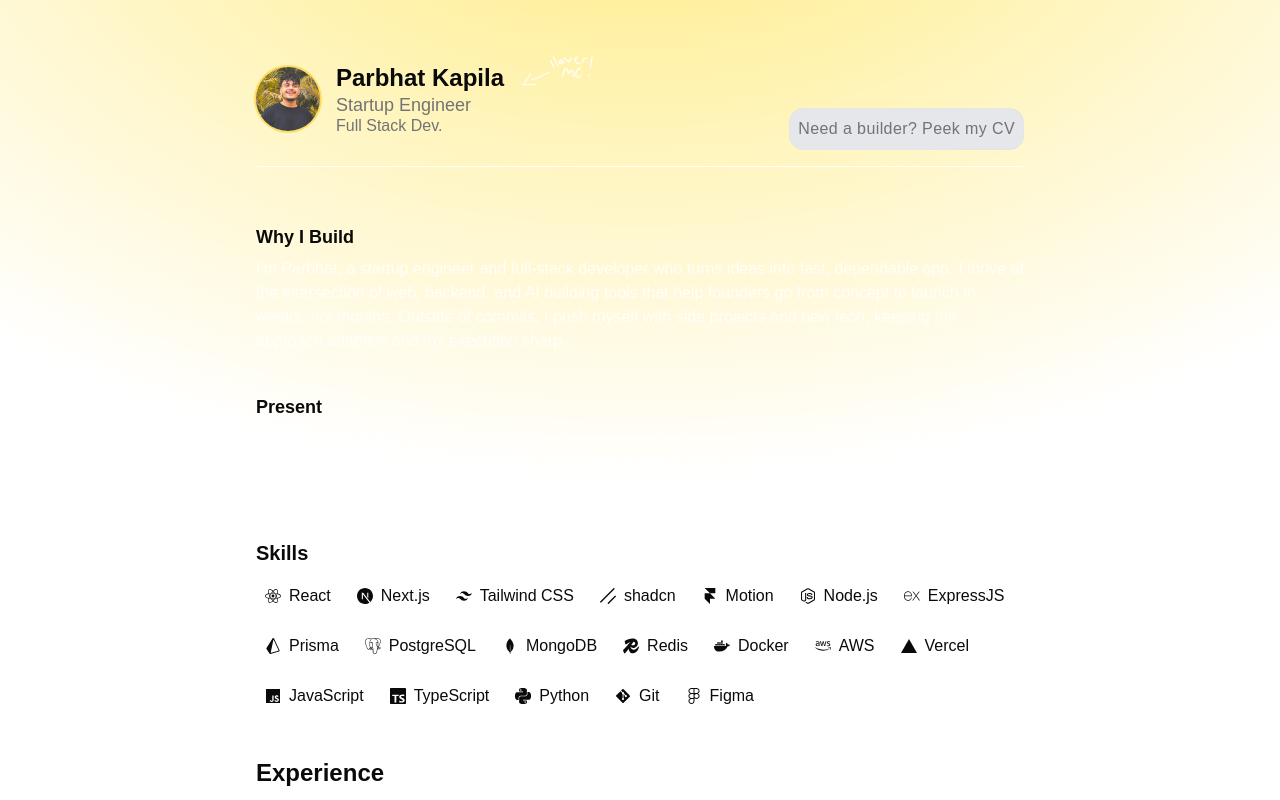
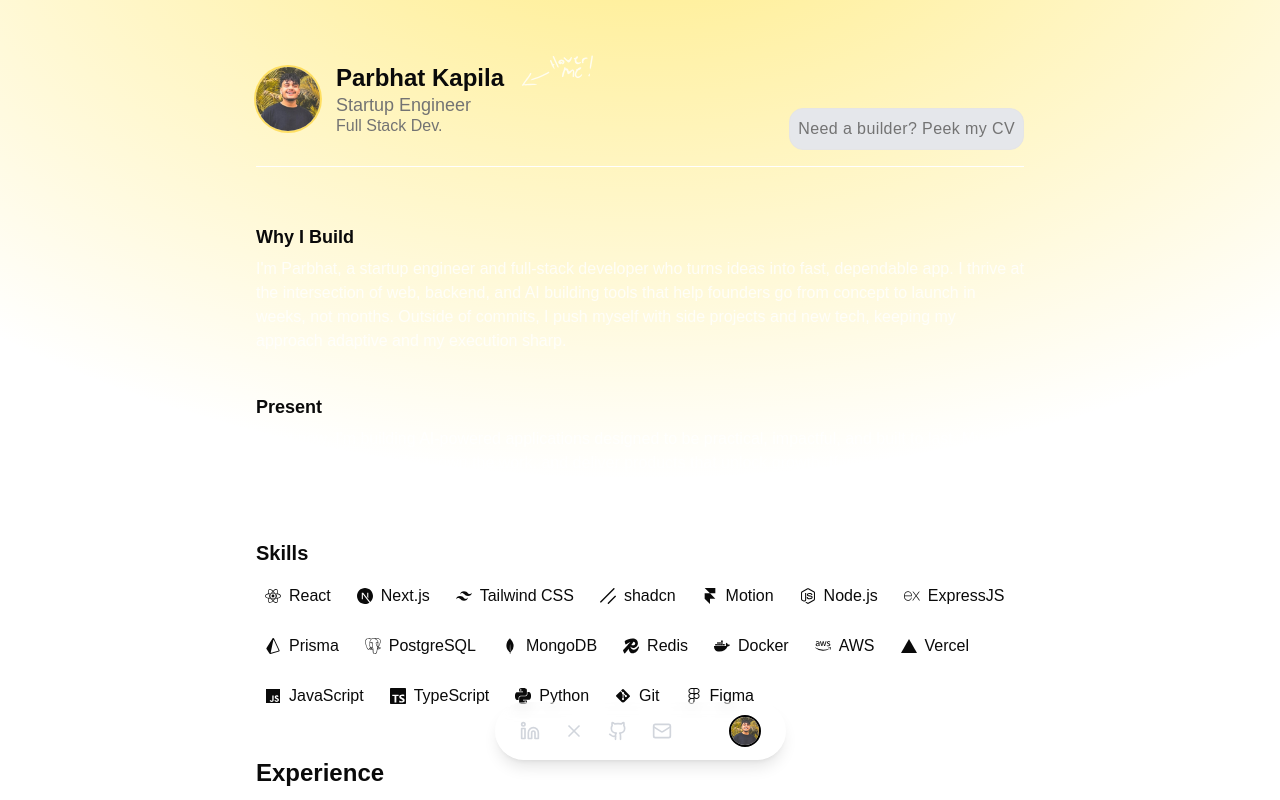
Before and after one commit to parbhatkapila4/portfolio, a Next.js app: page / in a window 1280 px wide. Shown: the top 800 px of the page. Built offline with nearby package versions, Linux system fonts and the light colour scheme.

Commit message:
Footer Initialize

```diff
--- a/src/app/page.tsx
+++ b/src/app/page.tsx
@@ -1,5 +1,6 @@
 import About from "@/components/About";
 import Experience from "@/components/Experience";
+import SocialFooters from "@/components/Footer";
 import Header from "@/components/Header";
 import Skills from "@/components/Skills";
 
@@ -11,6 +12,7 @@ export default function Home() {
       <Skills />
 
       <Experience />
+      <SocialFooters />
     </>
   );
 }
--- /dev/null
+++ b/src/components/Footer.tsx
@@ -0,0 +1,60 @@
+import { Github, Linkedin, Mail, X } from "lucide-react";
+import Image from "next/image";
+import Link from "next/link";
+
+const socialMedia = [
+  {
+    name: "LinkedIn",
+    url: "https://www.linkedin.com/in/parbhat-kapila/",
+    icon: Linkedin,
+  },
+  {
+    name: "X",
+    url: "https://x.com/Devcodies",
+    icon: X,
+  },
+  {
+    name: "Github",
+    url: "https://github.com/parbhatkapila4",
+    icon: Github,
+  },
+  {
+    name: "Email",
+    url: "mailto:parbhatkapila4@gmail.com",
+    icon: Mail,
+  },
+];
+
+const SocialFooters = () => {
+  return (
+    <nav className="fixed bottom-10 left-0 right-0 z-50 flex justify-center">
+      <div className="flex items-center  backdrop-blur-sm border border-white/10 rounded-full px-6 py-3 shadow-lg">
+        <div className="flex items-center gap-6">
+          {socialMedia.map((social, index) => (
+            <a
+              href={social.url}
+              key={index}
+              target="_blank"
+              rel="noopener noreferrer"
+              className="text-gray-300 cursor-pointer hover:text-white transition-all duration-300 hover:scale-110"
+            >
+              <social.icon className="w-5 h-5" />
+            </a>
+          ))}
+          <div className="bg-white/20 w-px h-6 mx-1"></div>
+          <Link href="/" className="cursor-pointer">
+            <Image
+              src="/parbhat.png"
+              alt="Profile Picture"
+              width={32}
+              height={32}
+              className="rounded-2xl border-2 border-black hover:border-yellow-400/50 transition-colors duration-500 object-cover"
+            />
+          </Link>
+        </div>
+      </div>
+    </nav>
+  );
+};
+
+export default SocialFooters;
```
Also changed, not shown: src/components/Projects.tsx (added).
